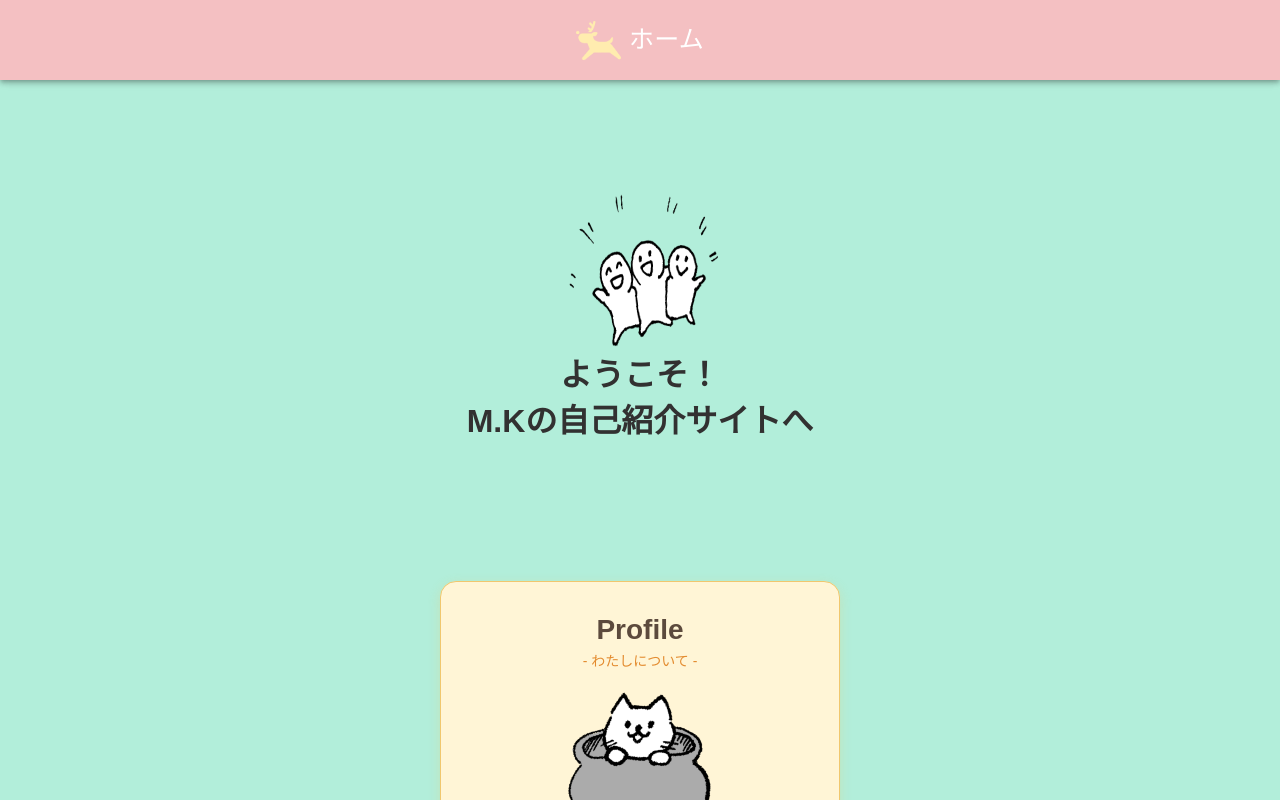
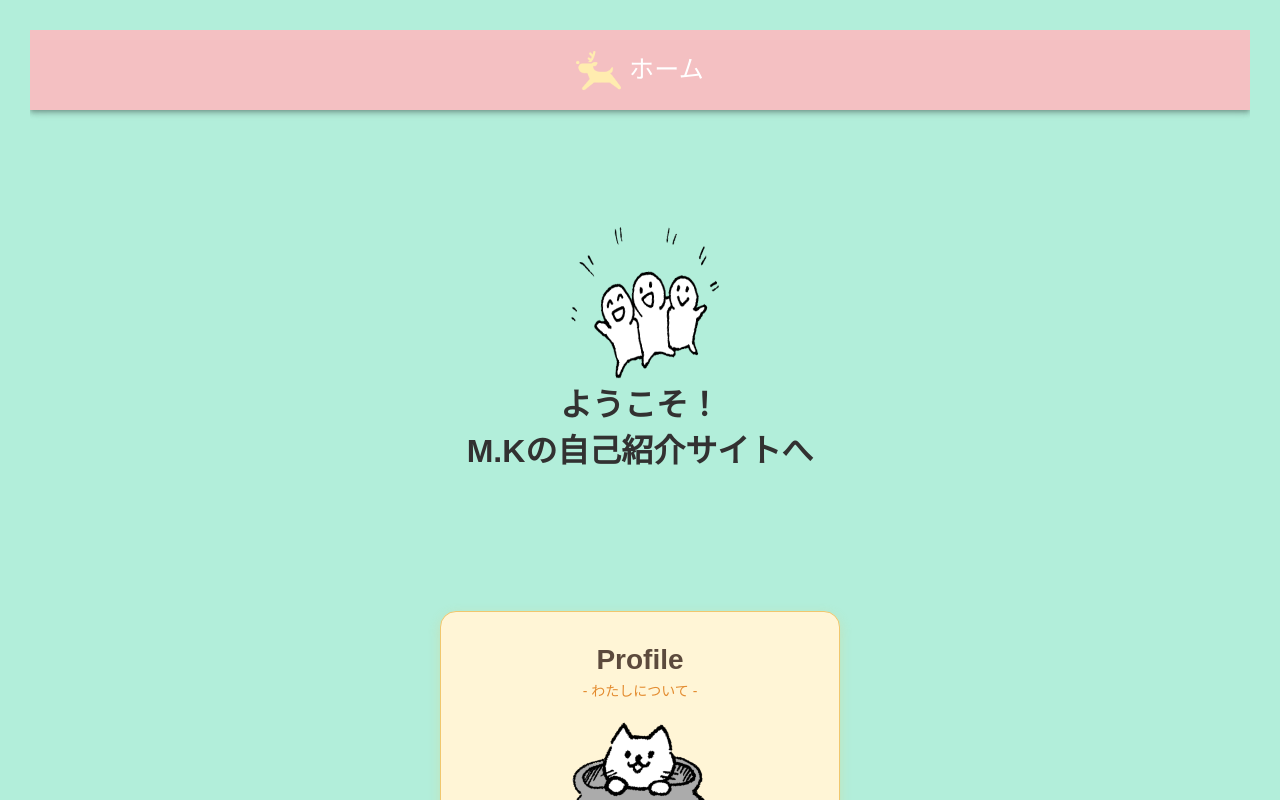
Before and after one commit to manami-koga/MyProfile, a Next.js app: page /Home in a window 1280 px wide. Shown: the top 800 px of the page. Built offline with nearby package versions, Linux system fonts and the light colour scheme; some icons are missing.

Commit message:
html,bodyを削除

```diff
--- a/src/pages/components/myProfile/profile.module.css
+++ b/src/pages/components/myProfile/profile.module.css
@@ -1,9 +1,3 @@
-html, body {
-  margin: 0;
-  padding: 0;
-  height: 100%;
-}
-
 .profileWrapper {
   display: flex;
   justify-content: center;
--- a/src/styles/globals.css
+++ b/src/styles/globals.css
@@ -1,3 +1,8 @@
+html, body {
+  margin: 0;
+  padding: 0;
+}
+
 :root {
   --background: #ffffff;
   --foreground: #171717;
--- a/src/styles/main.module.css
+++ b/src/styles/main.module.css
@@ -1,10 +1,3 @@
-html,
-body {
-  margin: 0;
-  padding: 0;
-  height: 100%;
-}
-
 .wrapper {
   display: flex;
   flex-direction: column;
```
